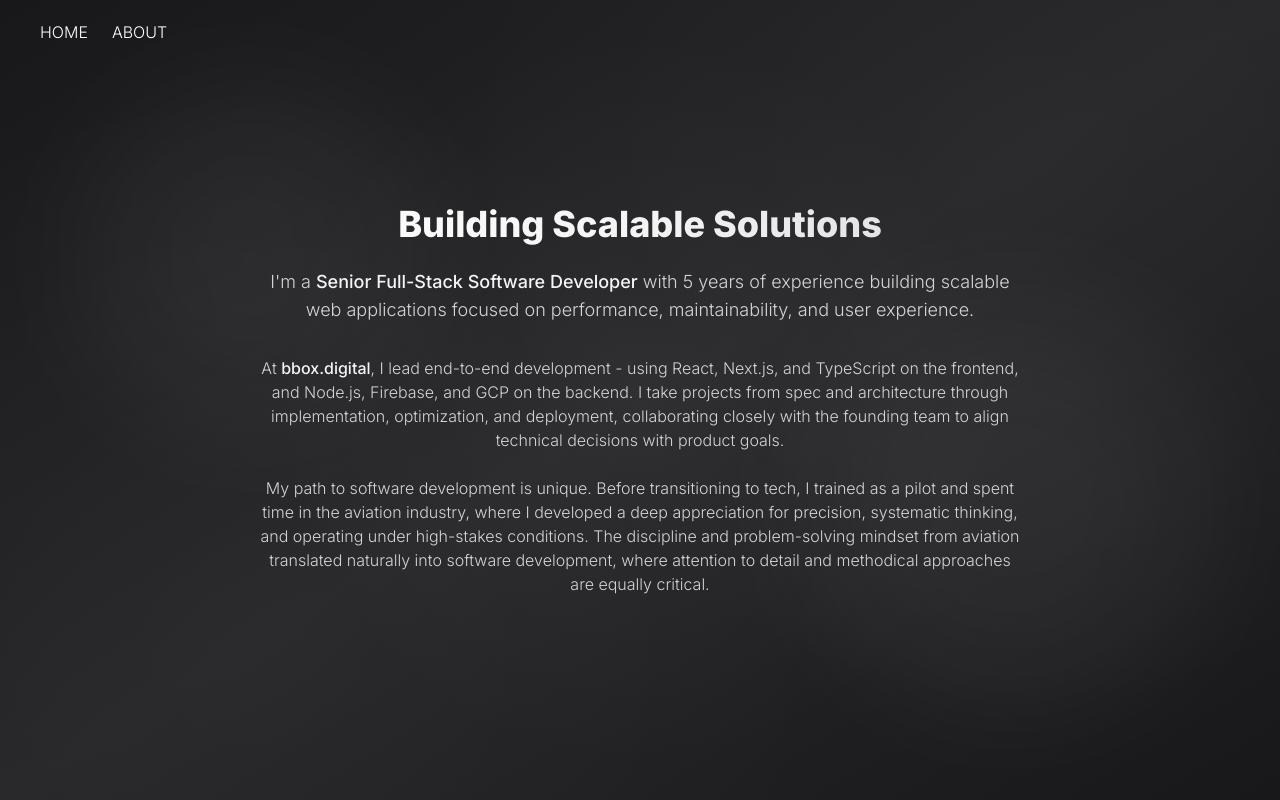
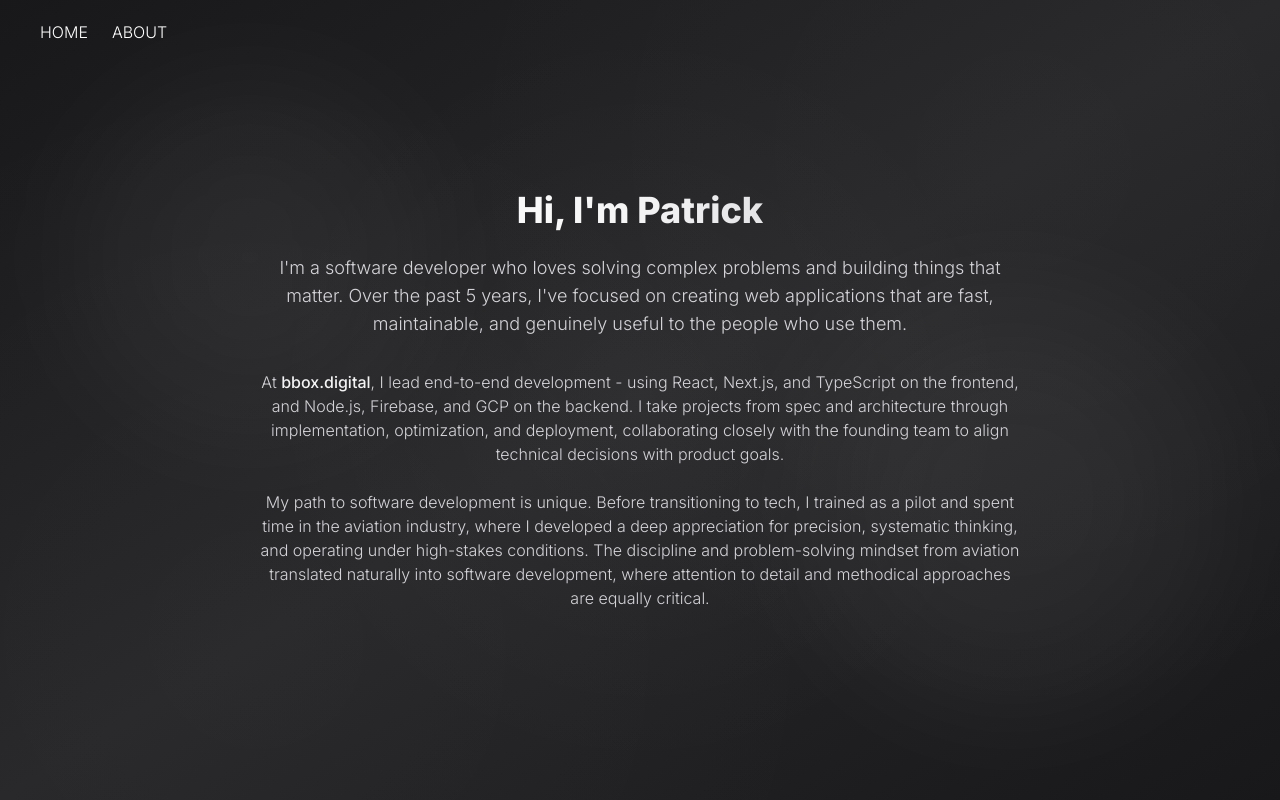
Before and after one commit to patshannon/resume, a Next.js app: page /about in a window 1280 px wide. Shown: the top 800 px of the page. Built offline with nearby package versions, Linux system fonts and the light colour scheme.

Commit message:
Refactor: Update about page text to be more personal
Co-authored-by: peshannon104 <peshannon104@gmail.com>

```diff
--- a/src/app/(routes)/about/page.tsx
+++ b/src/app/(routes)/about/page.tsx
@@ -98,7 +98,7 @@ export default function Page() {
             transition={{ duration: 0.6, delay: 0.2 }}
           >
             <span className="bg-gradient-to-r from-zinc-50 via-zinc-100 to-zinc-200 bg-clip-text text-transparent">
-              Building Scalable Solutions
+              Hi, I'm Patrick
             </span>
           </MotionH1>
 
@@ -108,7 +108,7 @@ export default function Page() {
             animate={{ y: 0, opacity: 1 }}
             transition={{ duration: 0.6, delay: 0.4 }}
           >
-            I'm a <span className="text-zinc-100 font-medium">Senior Full-Stack Software Developer</span> with 5 years of experience building scalable web applications focused on performance, maintainability, and user experience.
+            I'm a software developer who loves solving complex problems and building things that matter. Over the past 5 years, I've focused on creating web applications that are fast, maintainable, and genuinely useful to the people who use them.
           </MotionP>
 
           <MotionDiv
```
